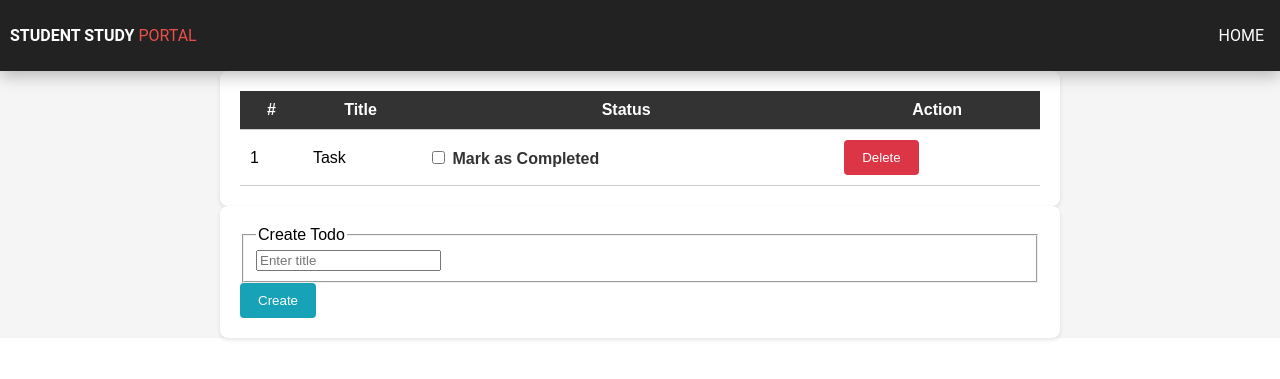
After one commit to omprakash653/student_study_portal, a Django app: page /todo in a window 1280 px wide. The commit adds this page. Shown: the top 379 px of the page. Run offline with Django 5.2, Linux system fonts and the light colour scheme; data comes from the database, SQL or seed files in the repository; both versions use the stored data as it was after the commit.

Commit message:
todo added

```diff
--- a/core/admin.py
+++ b/core/admin.py
@@ -1,7 +1,8 @@
 from django.contrib import admin
-from .models import Notes,Homework
+from .models import Notes,Homework,ToDo
 
 # Register your models here.
-# admin.site.register(ToDo)
+
 admin.site.register(Notes)
 admin.site.register(Homework)
+admin.site.register(ToDo)
--- a/core/models.py
+++ b/core/models.py
@@ -17,3 +17,9 @@ class Homework(models.Model):
     is_finished = models.BooleanField(default=False)
     def __str__(self):
         return self.subject
+
+class ToDo(models.Model):
+    title = models.CharField(max_length=200)
+    is_finished = models.BooleanField(default=False)
+    def __str__(self) -> str:
+        return self.title
--- a/core/urls.py
+++ b/core/urls.py
@@ -1,5 +1,5 @@
 from django.urls import path
-from .views import home,books,notes,note_detail,delete_note,homework,delete_homework
+from .views import home,books,notes,note_detail,delete_note,homework,delete_homework,todo,create_todo,delete_todo
 urlpatterns = [
     path('', home, name='home'),
     path("books", books, name="books"),
@@ -8,13 +8,13 @@ urlpatterns = [
     path('notes-delete/<int:pk>', delete_note, name='notedelete'),
     path('homework/', homework, name='homework'),
     path('homework/delete/<int:homework_id>/', delete_homework, name='delete_homework'),
+    path('todo', todo, name='todo'),
+    path('create-todo', create_todo, name='create-todo'),
+    path('delete-todo/<int:todo_id>', delete_todo, name='delete-todo'),
 #     path("contact/", contact_us, name="contactus"),
 #     path("dict", dictionary_view, name="dictionary"),
 #     path('youtube-search', youtube_view, name='youtube-search'),
-#     path('todo', todo, name='todo'),
-#     path('create-todo', create_todo, name='create-todo'),
 #     path('conversation', conversion, name='conversation'),
-#     path('delete-todo/<int:todo_id>', delete_todo, name='delete-todo'),
 #     path("wiki", wikipedia_view, name="wikipedia"),
 #
 ]
--- a/core/views.py
+++ b/core/views.py
@@ -1,6 +1,6 @@
 from django.shortcuts import render,redirect
 import requests# A Python library used to make HTTP requests, in this case, to the Google Books API.
-from .models import Notes,Homework
+from .models import Notes,Homework,ToDo
 # Create your views here.
 #1home#######################################################################################################
 def home(request):
@@ -119,3 +119,23 @@ def delete_homework(request, homework_id):
     homework = Homework.objects.get(id=homework_id)
     homework.delete()
     return redirect('homework')
+
+
+#5Todo#################################################################################################
+def todo(request):
+    todos = ToDo.objects.all()
+    todos_done = todos.filter(is_finished=True)
+    return render(request, 'todo.html', {'todos': todos, 'todos_done': todos_done})
+
+def create_todo(request):
+    if request.method == 'POST':
+        title = request.POST.get('title')
+        ToDo.objects.create(title=title)
+    return redirect('todo')
+
+def delete_todo(request, todo_id):
+
+    if request.method == 'POST':
+        todo = ToDo.objects.get(id=todo_id)
+        todo.delete()
+    return redirect('todo')
--- a/templates/home.html
+++ b/templates/home.html
@@ -75,7 +75,7 @@
     </div>
 
     <div class="container">
-        {% comment %} <a href="{% url 'todo' %}"> {% endcomment %}
+        <a href="{% url 'todo' %}">
         <img src="{% static 'images/todo.jpg' %}" alt="Image" class="image">
         <div class="description">
             <h2>TO DO</h2>
--- /dev/null
+++ b/templates/todo.html
@@ -0,0 +1,124 @@
+{% extends "base.html" %}
+{% block title %}ToDo{% endblock  %}
+{% block content %}
+
+<title>Todo List</title>
+<style>
+    .main {
+        font-family: Arial, sans-serif;
+        background-color: #f5f5f5;
+    }
+    .container {
+        max-width: 800px;
+        margin: 0 auto;
+        padding: 20px;
+        background-color: #fff;
+        border-radius: 8px;
+        box-shadow: 0 2px 4px rgba(0, 0, 0, 0.1);
+    }
+    .table {
+        width: 100%;
+        border-collapse: collapse;
+    }
+    .table th,
+    .table td {
+        padding: 10px;
+        border-bottom: 1px solid #ccc;
+    }
+    .table th {
+        background-color: #333;
+        color: #fff;
+    }
+    .table tbody tr:hover {
+        background-color: #f4f4f4;
+    }
+    .form-check-label {
+        color: #333;
+        font-weight: bold;
+    }
+    .btn-outline-info {
+        background-color: #17a2b8;
+        color: #fff;
+        border: 2px solid #17a2b8;
+        padding: 8px 16px;
+        border-radius: 4px;
+        cursor: pointer;
+        text-decoration: none;
+        transition: background-color 0.3s ease;
+    }
+    .btn-outline-info:hover {
+        background-color: #138496;
+        border-color: #138496;
+    }
+    .btn-outline-danger {
+        background-color: #dc3545;
+        color: #fff;
+        border: 2px solid #dc3545;
+        padding: 8px 16px;
+        border-radius: 4px;
+        cursor: pointer;
+        text-decoration: none;
+        transition: background-color 0.3s ease;
+    }
+    .btn-outline-danger:hover {
+        background-color: #c82333;
+        border-color: #c82333;
+    }
+</style>
+</head>
+<div class="main">
+    <div class="container">
+        {% if not todos_done %}
+        <table class="table">
+            <thead>
+                <tr>
+                    <th>#</th>
+                    <th>Title</th>
+                    <th>Status</th>
+                    <th>Action</th>
+                </tr>
+            </thead>
+            <tbody>
+                {% for todo in todos %}
+                <tr>
+                    <td>{{ forloop.counter }}</td>
+                    <td>{{ todo.title }}</td>
+                    <td>
+                        <div class="form-check">
+                            <input class="form-check-input" type="checkbox" id="todo_{{ todo.pk }}" {% if todo.is_finished %} checked {% endif %}>
+                            <label class="form-check-label" for="todo_{{ todo.pk }}">
+                                Mark as Completed
+                            </label>
+                        </div>
+                    </td>
+                    <td>
+                        <form method="POST" action="{% url 'delete-todo' todo.pk %}">
+                            {% csrf_token %}
+                            <button class="btn btn-outline-danger" type="submit">Delete</button>
+                        </form>
+                    </td>
+                </tr>
+                {% endfor %}
+            </tbody>
+        </table>
+        {% else %}
+        <h4>All tasks have been done! Create to add more.</h4>
+        {% endif %}
+    </div>
+
+    <div class="container">
+        <form method="POST" action="{% url 'create-todo' %}">
+            {% csrf_token %}
+            <fieldset>
+                <legend>Create Todo</legend>
+                <input type="text" name="title" placeholder="Enter title" required>
+            </fieldset>
+            <div class="form-group">
+                <button class="btn btn-outline-info" type="submit">Create</button>
+            </div>
+        </form>
+    </div>
+</div>
+
+
+{% endblock content %}
```
Also changed, not shown: core/migrations/0003_todo.py (added), db.sqlite3.
